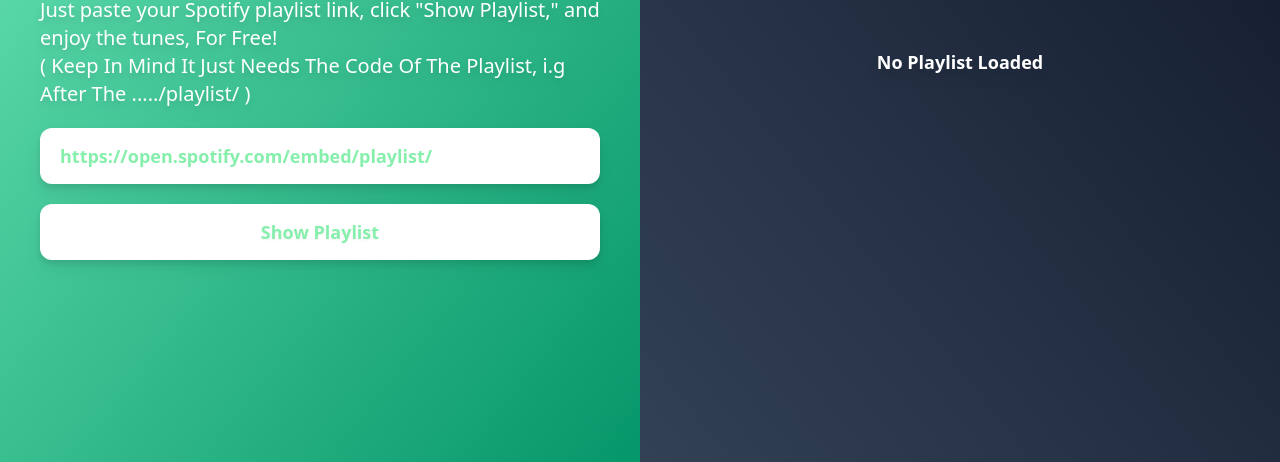
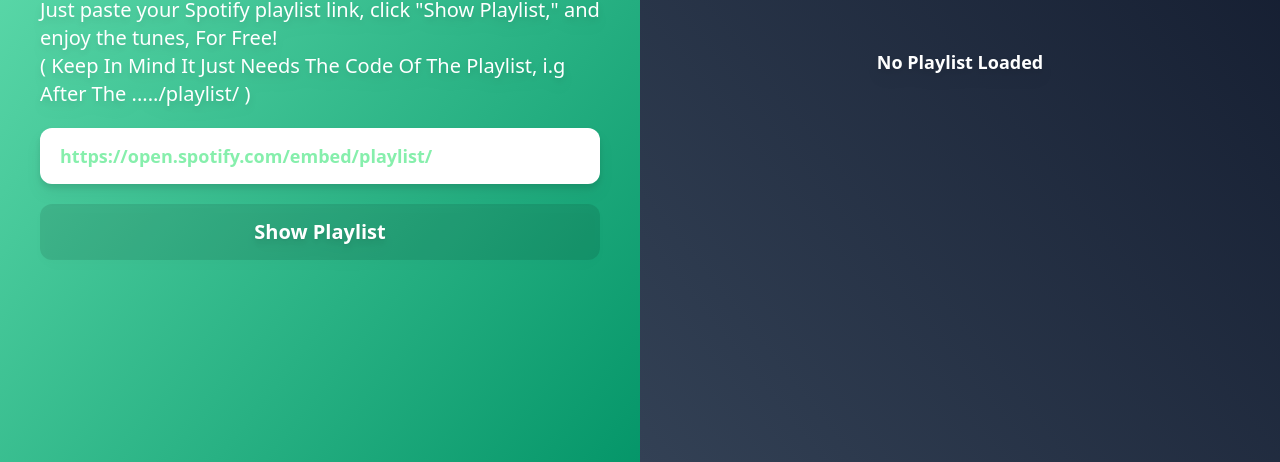
Before and after one commit to ItzHarshhhh/Spotify-But-Better, a website: page index.html in a window 1280 px wide. Shown: the part 338-800 px from the top of the page. Drawn offline with nearby package versions, Linux system fonts and the light colour scheme.

Commit message:
small changes

```diff
--- a/index.html
+++ b/index.html
@@ -47,10 +47,10 @@
         </div>
         <button
           id="btn"
-          class="text-green-300 drop-shadow-lg bg-white rounded-xl w-full h-14 mt-5 text-lg transition-all font-bold hover:drop-shadow-2xl hover:scale-105 before:scale-75"
+          class="drop-shadow-lg text-white bg-black/10 hover:bg-white hover:text-green-300 rounded-xl w-full h-14 mt-5 text-lg transition-all font-bold hover:drop-shadow-2xl hover:scale-105"
           onclick="embedPlaylist()"
         >
-          <span class="drop-shadow-sm">Show Playlist</span>
+          <span class="drop-shadow-sm text-xl">Show Playlist</span>
         </button>
       </div>
       <div
--- a/package.json
+++ b/package.json
@@ -4,7 +4,7 @@
   "description": "",
   "main": "script.js",
   "scripts": {
-    "dev:css": "tailwindcss -i ./tailwind.css -o ./style.css --watch"
+    "sbb": "tailwindcss -i ./tailwind.css -o ./style.css --watch"
   },
   "keywords": [],
   "author": "",
```
Also changed, not shown: style.css.
